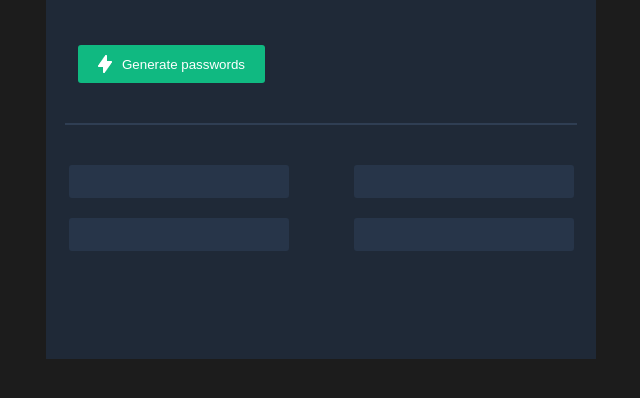
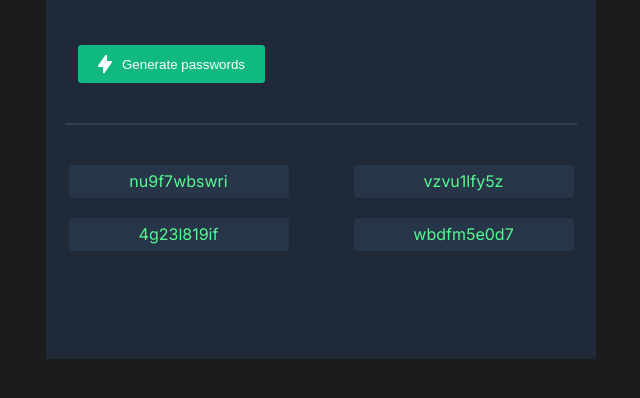
Before and after one commit to Nick-Gersbach/Strong-Password-Generator, a plain HTML site: page index.html in a window 1280 px wide. Both pictures are taken after a click on the button "Generate passwords". Shown: the part 316-714 px from the top of the page, without its empty margins (319-959 px from the left). Drawn offline with Linux system fonts and the light colour scheme.

Commit message:
app-complete

```diff
--- a/app.js
+++ b/app.js
@@ -8,101 +8,26 @@
 //Implement a one click copy password to clipboard feature (requires using an input for each password field)
 
 //DOM Elements
-let passwordResult = document.querySelector(".password-result");
+
 let passwordForm = document.getElementById("password-generator-form");
-let passwordBtn = document.querySelector("#get-password-btn");
-let passwordChars = [
-  0,
-  1,
-  2,
-  3,
-  4,
-  5,
-  6,
-  7,
-  8,
-  9,
-  "Q",
-  "W",
-  "E",
-  "R",
-  "T",
-  "Y",
-  "U",
-  "I",
-  "O",
-  "P",
-  "A",
-  "S",
-  "D",
-  "F",
-  "G",
-  "H",
-  "J",
-  "K",
-  "L",
-  "Z",
-  "X",
-  "C",
-  "V",
-  "B",
-  "N",
-  "M",
-  "!",
-  "@",
-  "#",
-  "$",
-  "%",
-  "^",
-  "&",
-  "*",
-  "(",
-  ")",
-  "q",
-  "w",
-  "r",
-  "t",
-  "y",
-  "u",
-  "i",
-  "o",
-  "p",
-  "a",
-  "s",
-  "d",
-  "f",
-  "g",
-  "h",
-  "j",
-  "k",
-  "l",
-  "z",
-  "x",
-  "c",
-  "v",
-  "b",
-  "n",
-  "m",
-  "<",
-  ">",
-  "?",
-];
+let passwordInput1 = document.getElementById("password-1");
+let passwordInput2 = document.getElementById("password-2");
+let passwordInput3 = document.getElementById("password-3");
+let passwordInput4 = document.getElementById("password-4");
 
 //Event Listeners
-passwordForm.addEventListener("submit", createPasswords);
-
-//Populate all password fields
-
-function renderPasswords() {
-  let randomChar = Math.floor(Math.random() * 75 + 1);
-  passwordResult.textContent = passwordChars[randomChar];
-}
-
-renderPasswords();
+passwordForm.addEventListener("submit", createPassword);
 
 //Submit form and populate password inputs when button is clicked
-function createPasswords(e) {
+function createPassword(e) {
   e.preventDefault();
-  renderPasswords();
-  console.log("form submitted");
+  let password = (Math.random() + 1).toString(36).substring(2);
+  let password2 = (Math.random() + 1).toString(36).substring(2);
+  let password3 = (Math.random() + 1).toString(36).substring(2);
+  let password4 = (Math.random() + 1).toString(36).substring(2);
+  passwordInput1.textContent = password;
+  passwordInput2.textContent = password2;
+  passwordInput3.textContent = password3;
+  passwordInput4.textContent = password4;
+  return password;
 }
--- a/index.html
+++ b/index.html
@@ -26,10 +26,10 @@
       </div>
       <div class="line"></div>
       <div class="pw-results">
-        <input class="password-result"></input>
-        <input class="password-result"></input>
-        <input class="password-result"></input>
-        <input class="password-result"></input>
+        <div id="password-1" class="password-result"></div>
+        <div id="password-2" class="password-result"></div>
+        <div id="password-3" class="password-result"></div>
+        <div id="password-4" class="password-result"></div>
       </div>
     </form>
     <script src="app.js"></script>
```
